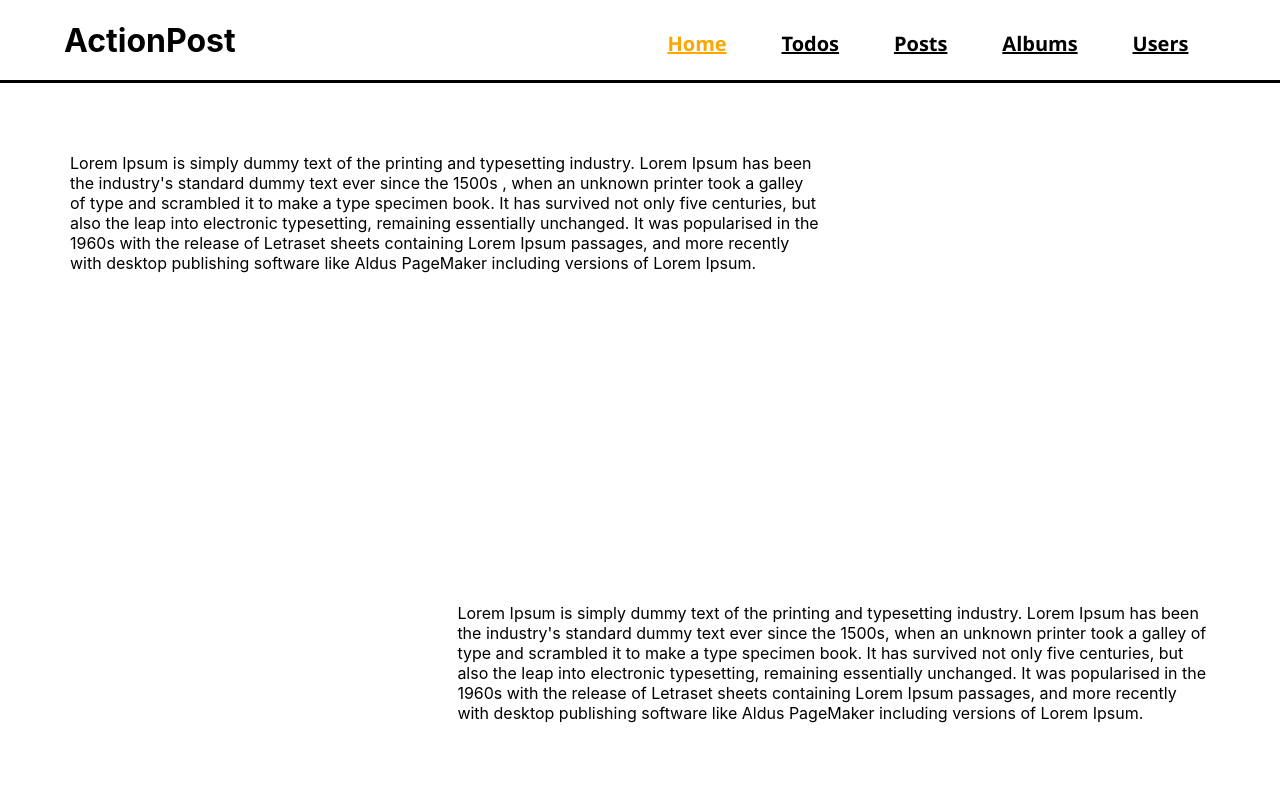
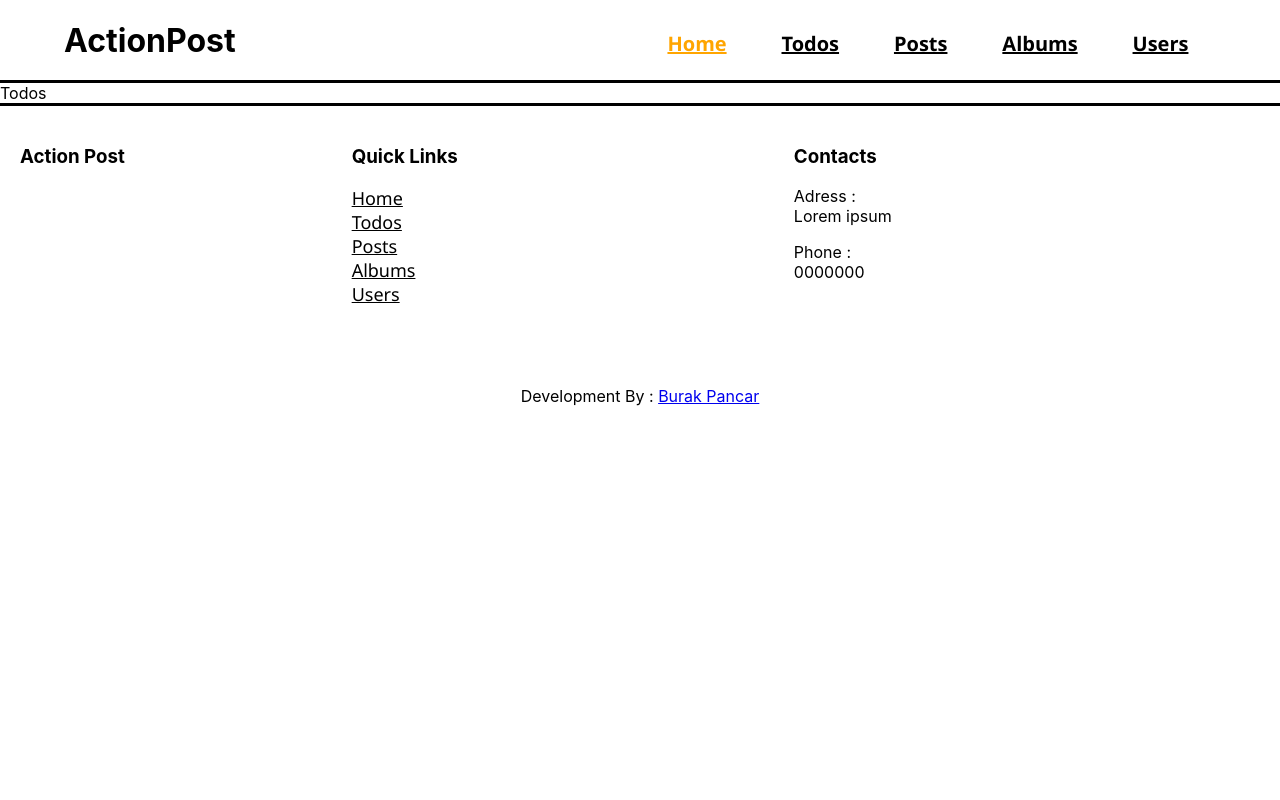
Before and after one commit to Burakpncr/React-MediaApp, a React (Create React App) app: page /todos in a window 1280 px wide. Shown: the top 800 px of the page. Built offline with nearby package versions, Linux system fonts and the light colour scheme.

Commit message:
Feat:React-router-dom installed

```diff
--- a/package.json
+++ b/package.json
@@ -9,6 +9,7 @@
     "react": "^17.0.2",
     "react-dom": "^17.0.2",
     "react-icons": "^4.3.1",
+    "react-router-dom": "^6.2.1",
     "react-scripts": "4.0.3",
     "web-vitals": "^1.0.1"
   },
--- a/src/App.js
+++ b/src/App.js
@@ -1,12 +1,17 @@
+import { Routes, Route, Link } from "react-router-dom";
 import Header from './Components/Header'
 import Footer from './Components/Footer'
-import Home from './Pages/Home';
+import Home from './Pages/Home'
+import Todos from './Pages/Todos'
 
 function App() {
   return (
     <div>
      <Header />
-     <Home />
+     <Routes>
+        <Route path="/" element={<Home />} />
+        <Route path="todos" element={<Todos />} />
+      </Routes>
      <Footer />
     </div>
   );
--- a/src/Components/Footer/index.js
+++ b/src/Components/Footer/index.js
@@ -23,7 +23,7 @@ function Footer() {
         </div>
       </div>
       <div>
-        <p id="development"> Development By : <a href="https://www.linkedin.com/feed/" target="_blank">Burak Pancar</a></p>
+        <p id="development"> Development By : <a href="https://www.linkedin.com/feed/" target="_blank" rel="noreferrer" >Burak Pancar</a></p>
       </div>
     </div>
   )
--- a/src/Pages/Home/index.js
+++ b/src/Pages/Home/index.js
@@ -31,8 +31,6 @@ function Home() {
         and more recently with desktop publishing software like Aldus PageMaker including versions of Lorem Ipsum.
       </div>
       </div>
-
-
     </div>
   )
 }
--- /dev/null
+++ b/src/Pages/Todos/index.js
@@ -0,0 +1,11 @@
+import React from 'react'
+
+function Todos() {
+  return (
+    <div>
+      Todos
+    </div>
+  )
+}
+
+export default Todos;
--- a/src/index.js
+++ b/src/index.js
@@ -1,13 +1,14 @@
 import React from 'react';
 import ReactDOM from 'react-dom';
+import { BrowserRouter } from "react-router-dom";
 import './index.css';
 import App from './App';
 import reportWebVitals from './reportWebVitals';
 
 ReactDOM.render(
-  <React.StrictMode>
+  <BrowserRouter>
     <App />
-  </React.StrictMode>,
+  </BrowserRouter>,
   document.getElementById('root')
 );
 
```
Also changed, not shown: src/Pages/Todos/Todos.css (added), 1 other file (tests, documents, lock files or other folders).
